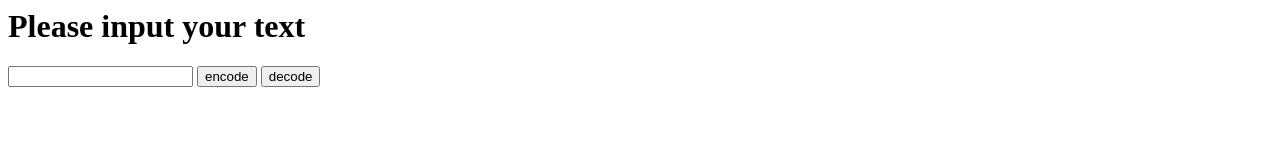
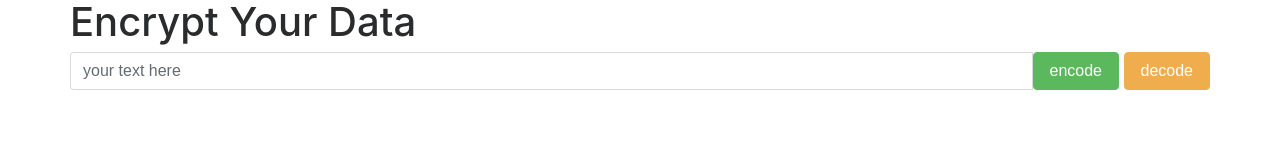
Before and after one commit to alexandermirzoyan/cryptography_js, a plain HTML site: page index.html in a window 1280 px wide. Drawn offline with nearby package versions, Linux system fonts and the light colour scheme.

Commit message:
design improvements

```diff
--- a/index.html
+++ b/index.html
@@ -1,14 +1,33 @@
 <html>
     <head>
         <title>Encrypt Your Data</title>
+        <link rel="stylesheet" href="https://maxcdn.bootstrapcdn.com/bootstrap/4.0.0-alpha.6/css/bootstrap.min.css" integrity="sha384-rwoIResjU2yc3z8GV/NPeZWAv56rSmLldC3R/AZzGRnGxQQKnKkoFVhFQhNUwEyJ" crossorigin="anonymous">
     </head>
     <body>
-        <h1>Please input your text</h1>
-        <input id="user-input" type="text">
-        <button onclick="encode()" >encode</button>
-        <button onclick="decode()" >decode</button>
-
-        <p id="encrypted-text" ></p>
+        <div class="container">
+            <div class="row">
+                <h1>Encrypt Your Data</h1>
+            </div>
+            <div class="row">
+                <div class="input-group">
+                    <input
+                            id="user-input"
+                            type="text"
+                            class="form-control"
+                            placeholder="your text here"
+                            aria-label="your text here"
+                            aria-describedby="basic-addon2"
+                    >
+                    <div class="input-group-append">
+                        <button onclick="encode()" class="btn btn-success" type="button">encode</button>
+                        <button onclick="decode()" class="btn btn-warning" type="button">decode</button>
+                    </div>
+                </div>
+            </div>
+            <div class="row">
+                <p id="encrypted-text" ></p>
+            </div>
+        </div>
 
         <script src="scripts/dictionaries/alphabet.js" ></script>
         <script src="scripts/encode.js" ></script>
```
